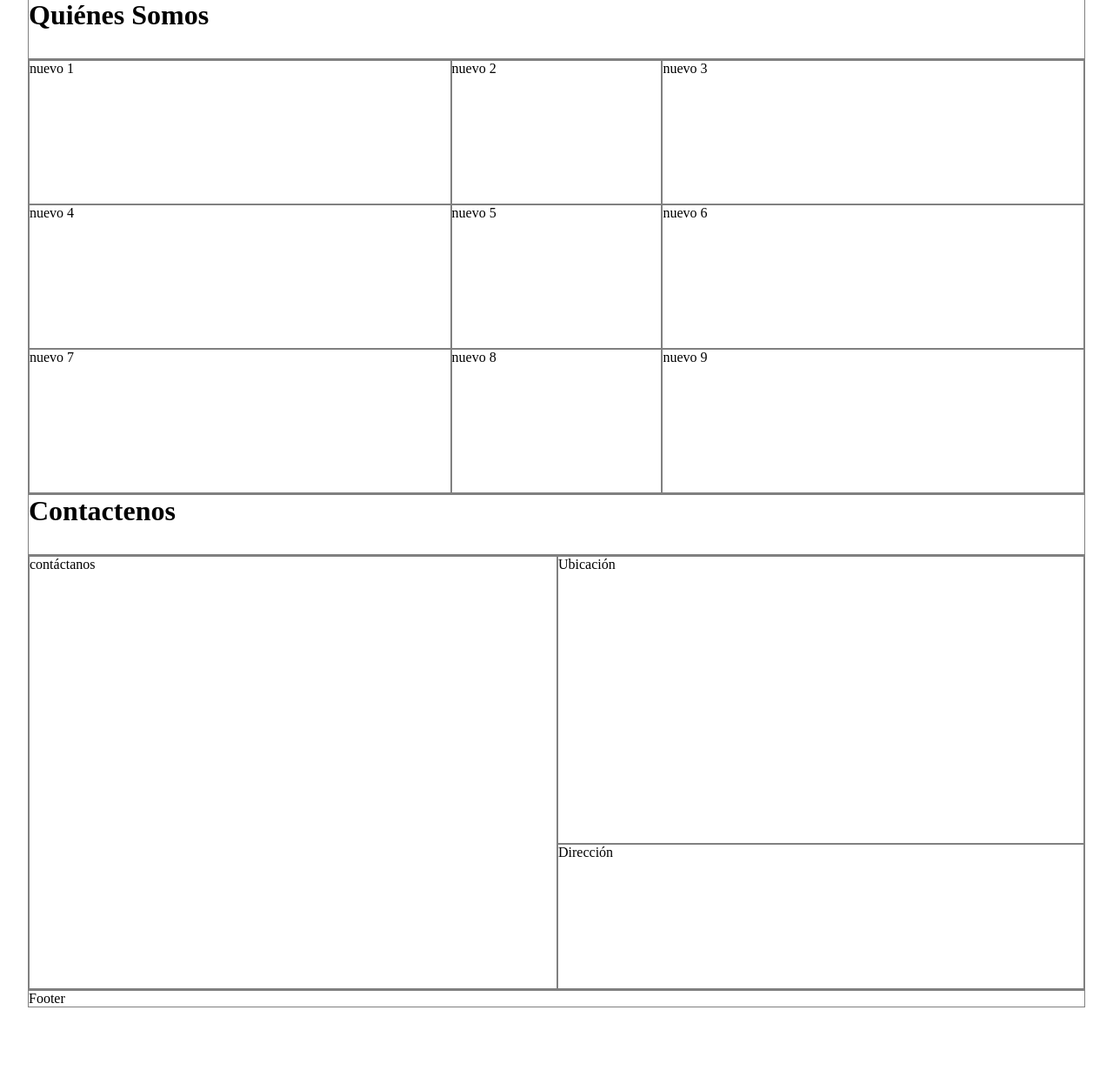
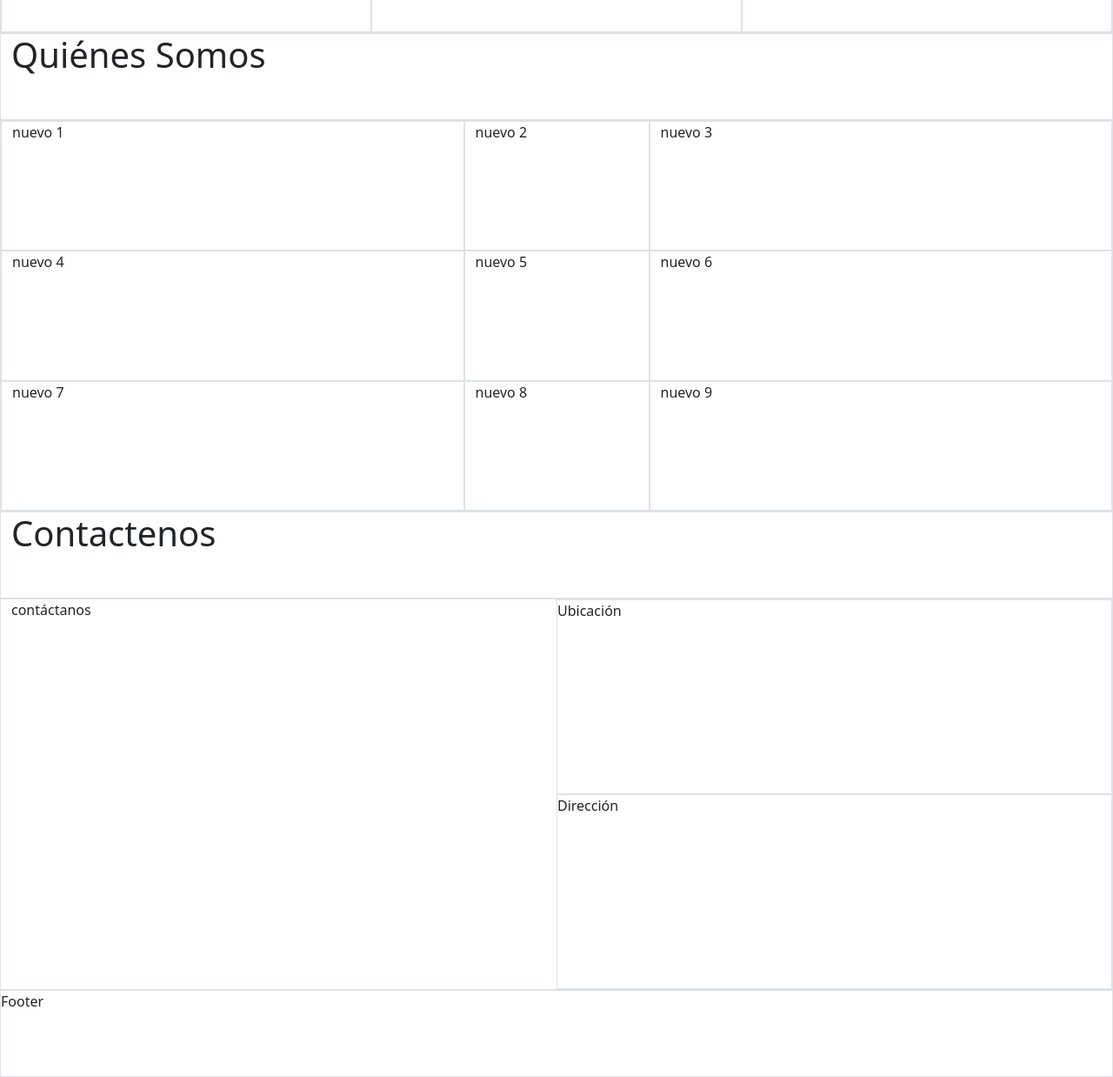
Before and after one commit to DannaSanchez/ProyectoDS, a plain HTML site: page index.html in a window 1280 px wide. Shown: the part 712-1950 px from the top of the page at 87% size. Before the commit the page ends 1870 px from the top, so only its background shows below. Drawn offline with Linux system fonts and the light colour scheme.

Commit message:
implementación de boostrap en la página index, creación de archivo css y archivos de boostrap

```diff
--- /dev/null
+++ b/Dashboard/assets/css/styles_boostrapmodel.css
@@ -0,0 +1,11 @@
+*{
+    box-sizing: border-box;
+    padding: 0%;
+    margin: 0;
+}
+nav, footer, .titulo{
+    height: 100px;
+}
+header, section{
+    height: 450px;
+}
--- /dev/null
+++ b/Landing/Assets/CSS/styles_boostrapmodel.css
@@ -0,0 +1,14 @@
+*{
+    box-sizing: border-box;
+    padding: 0%;
+    margin: 0;
+}
+nav, footer, .titulo{
+    height: 100px;
+}
+header, section{
+    height: 450px;
+}
+.port-der-uno-contacto, .port-der-dos-contacto{
+    height: 50%;
+}
--- a/index.html
+++ b/index.html
@@ -4,55 +4,58 @@
     <meta charset="UTF-8">
     <meta name="viewport" content="width=device-width, initial-scale=1.0">
     <title>Proyecto DS</title>
-    <link rel="stylesheet" href="/Landing/Assets/CSS/styles_flexboxmodel.css">
+    <link rel="stylesheet" href="Landing/Assets/CSS/bootstrap.min.css">
+    <link rel="stylesheet" href="Landing/Assets/CSS/styles_boostrapmodel.css">
+    <!--<link rel="stylesheet" href="/Landing/Assets/CSS/styles_flexboxmodel.css">-->
 </head>
 <body>
-    <div class="contenedor">
+    <div class="contenedor container-fluid">
         <!--barra principal-->
-        <nav class="border">
-            <div class="border logo">Logo</div>
-            <div class="border menu">Menu</div>
-            <div class="border ingreso">Ingreso</div>
+        <nav class="border row">
+            <div class="border col-sm-12  col-md-12 col-lg-2 logo">Logo</div>
+            <div class="border col-sm-12  col-md-10 col-lg-8 menu">Menu</div>
+            <div class="border col-sm-12  col-md-2  col-lg-2 ingreso">Ingreso</div>
         </nav>
-        <header class="border titulo">Imagen</header>
+        <header class="border row titulo">Imagen</header>
         <!--Realizada por profe-->
-        <div class="border titulo">
+        <div class="border row titulo">
             <h1>Portafolio</h1>
         </div>
-        <section class="border Portafolio">
-            <div class="border port-izq">1</div>
-            <div class="border port-cnt">2</div>
-            <div class="border port-der">3</div>
+        <section class="border row Portafolio">
+            <div class="border col-sm-12 col-md-12 col-lg-4 port-izq">1</div>
+            <div class="border col-sm-12 col-md-6  col-lg-4 port-cnt">2</div>
+            <div class="border col-sm-12 col-md-6 col-lg-4 port-der">3</div>
         </section>
         <!--Practica-->
-        <div class=" border titulo">
+        <div class=" border row titulo">
             <h1>Quiénes Somos</h1>
         </div>
-        <section class="border nosotros">
-                <div class="border port-izq-nosotros">nuevo 1</div>
-                <div class="border port-cnt-nosotros">nuevo 2</div>
-                <div class="border port-der-nosotros">nuevo 3</div>
+        <section class="border row nosotros">
+                <div class="border col-sm-12 col-md-12 col-lg-5 port-izq-nosotros">nuevo 1</div>
+                <div class="border col-sm-12 col-md-4 col-lg-2 port-cnt-nosotros">nuevo 2</div>
+                <div class="border col-sm-12 col-md-8 col-lg-5 port-der-nosotros">nuevo 3</div>
 
-                <div class="border port-izq-nosotros">nuevo 4</div>
-                <div class="border port-cnt-nosotros">nuevo 5</div>
-                <div class="border port-der-nosotros">nuevo 6</div>
+                <div class="border col-sm-12 col-md-12 col-lg-5 port-izq-nosotros">nuevo 4</div>
+                <div class="border col-sm-12 col-md-4 col-lg-2 port-cnt-nosotros">nuevo 5</div>
+                <div class="border col-sm-12 col-md-8 col-lg-5 port-der-nosotros">nuevo 6</div>
 
-                <div class="border port-izq-nosotros">nuevo 7</div>
-                <div class="border port-cnt-nosotros">nuevo 8</div>
-                <div class="border port-der-nosotros">nuevo 9</div>
+                <div class="border col-sm-12 col-md-12 col-lg-5 port-izq-nosotros">nuevo 7</div>
+                <div class="border col-sm-12 col-md-4 col-lg-2 port-cnt-nosotros">nuevo 8</div>
+                <div class="border col-sm-12 col-md-8 col-lg-5 port-der-nosotros">nuevo 9</div>
         </section>
-        <div class="border titulo">
+        <div class="border row titulo">
             <h1>Contactenos</h1>
         </div>
-        <section class="border contacto">
-                <div class="border port-izq-contacto">contáctanos</div>
-                <div class="ubicaciones">
-                    <div class="border port-der-uno-contacto">Ubicación</div>
-                    <div class="border port-der-dos-contacto">Dirección</div>
+        <section class="border row contacto">
+                <div class="col-sm-12 col-md-6  port-izq-contacto">contáctanos</div>
+                <div class="col-sm-12 col-md-6 ubicaciones">
+                    <div class="border row port-der-uno-contacto">Ubicación</div>
+                    <div class="border row port-der-dos-contacto">Dirección</div>
                 </div>
         </section>
-        <footer class="border">Footer</footer>
+        <footer class="border row">Footer</footer>
     </div>
+    <script src="Landing/Assets/JS/bootstrap.bundle.min.js"></script>
     <script src="/Landing/Assets/JS/scripts.js"></script>
 </body>
 </html>
```
Also changed, not shown: Landing/Assets/CSS/bootstrap.min.css (added), Landing/Assets/JS/bootstrap.bundle.min.js (added).
